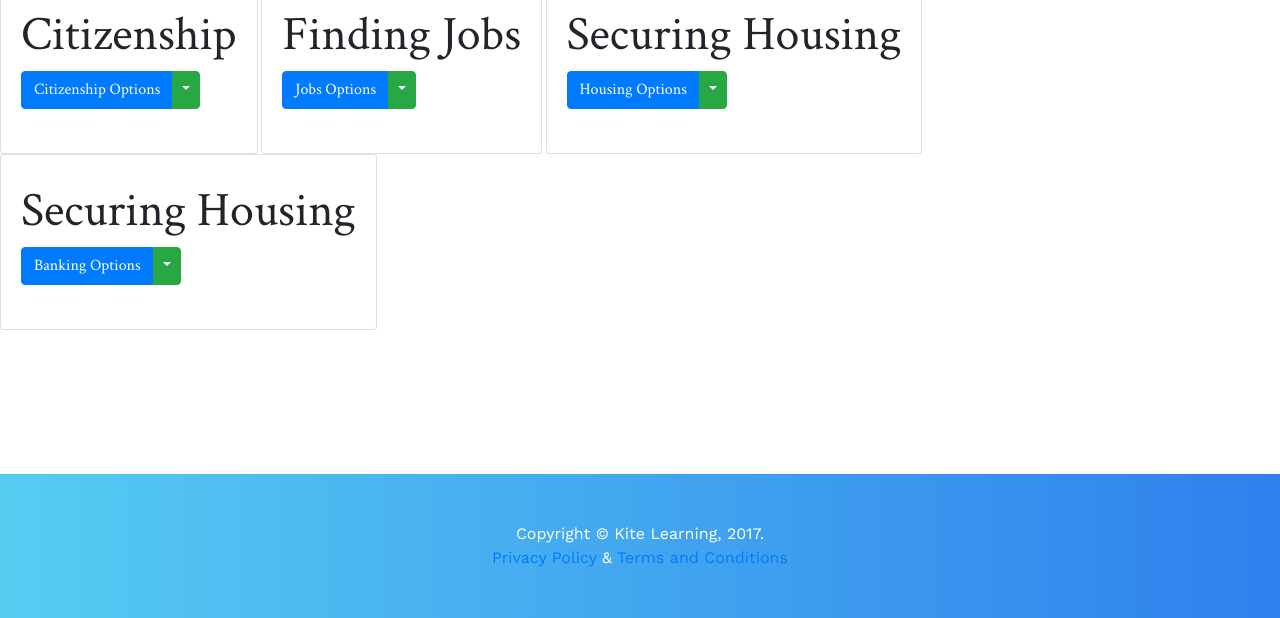
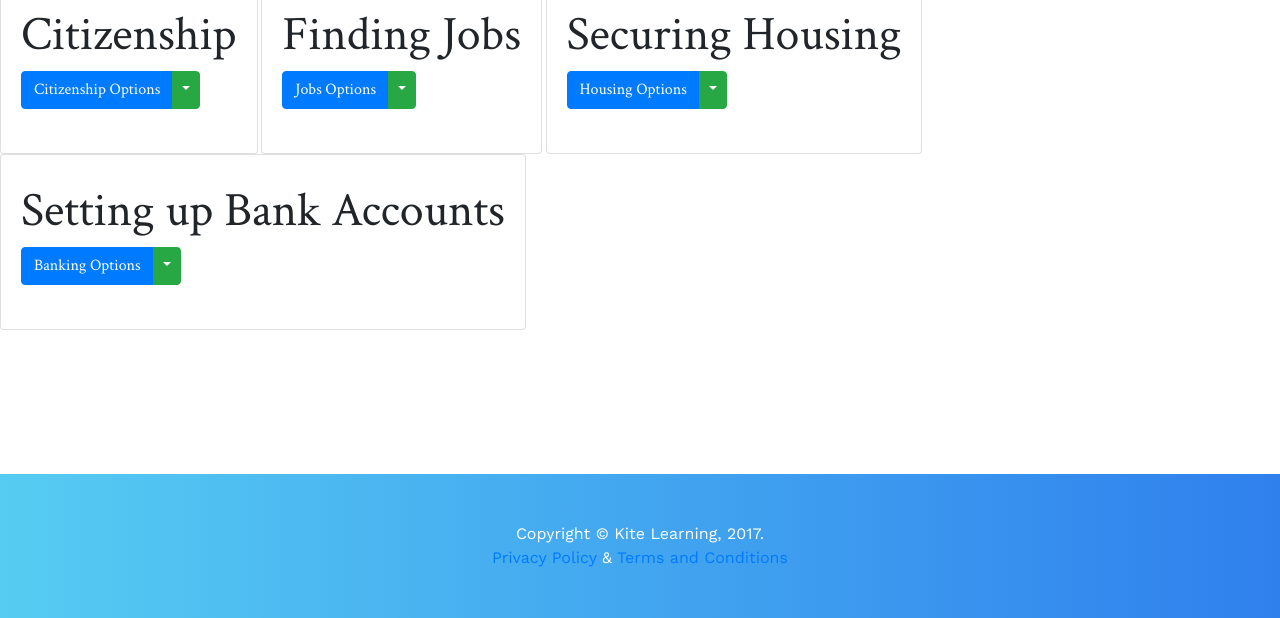
Before and after one commit to kitelearning/kitelearning.github.io, a website: page learningSpaceIndex.html in a window 1280 px wide. Shown: the part 766-1384 px from the top of the page. Drawn offline with nearby package versions, Linux system fonts and the light colour scheme; a script that the page names is missing.

Commit message:
fix bank accoutn option title

```diff
--- a/learningSpaceIndex.html
+++ b/learningSpaceIndex.html
@@ -153,7 +153,7 @@
 <div id="container" style="white-space:nowrap">
 
 
-    <font size="14">Securing Housing</font>
+    <font size="14">Setting up Bank Accounts</font>
 </div>
 <div class="btn-group">
 <button type="button" class="btn btn-primary">Banking Options</button>
```
